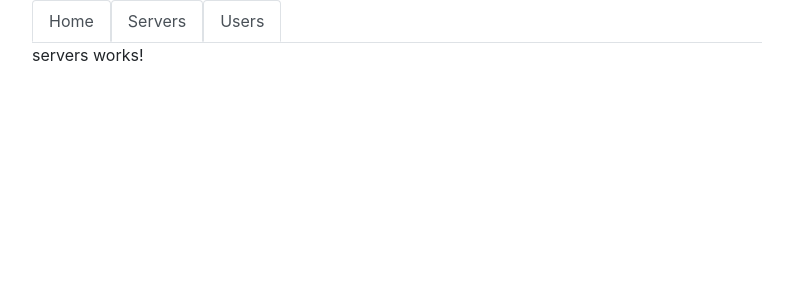
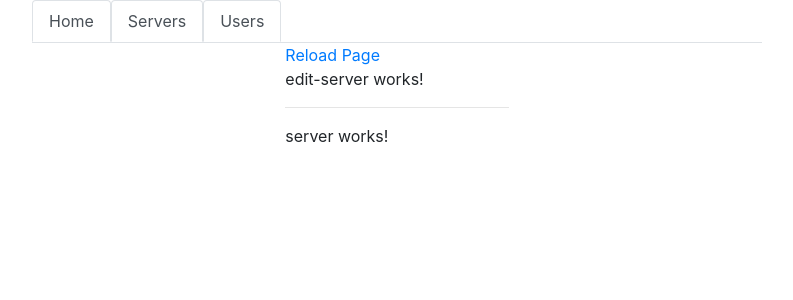
Before and after one commit to zuhi/AngularCourse-Routing, an Angular app: page /servers in a window 1280 px wide. Shown: the top 300 px of the page, without its empty margins (53-846 px from the left). Built offline with nearby package versions, Linux system fonts and the light colour scheme.

Commit message:
Styling active router link

```diff
--- a/src/app/app.component.html
+++ b/src/app/app.component.html
@@ -1,10 +1,16 @@
 <div  class="container">
   <div class="row">
     <div class="col-xs-12 col-sm-10 col-md-8 col-sm-offset-1 col-md-offset-2">
-      <ul class="nav nav-tabs">
-        <li role="presentation" class="active"><a class="nav-link active" href="#">Home</a></li>
-        <li role="presentation"><a class="nav-link active" href="/servers">Servers</a></li>
-        <li role="presentation"><a class="nav-link active" href="/users">Users</a></li>
+      <ul class="nav nav-tabs" role="tab">
+        <li class="presentation"
+        routerLinkActive="active"
+        [routerLinkActiveOptions]="{exact:true}"><a class="nav-link active"  routerLink="/">Home</a></li>
+        <li class="presentation"
+        routerLinkActive="active"
+        ><a class="nav-link active"  routerLink="/servers">Servers</a></li>
+        <li class="presentation"
+        routerLinkActive="active"
+        ><a class="nav-link active"  [routerLink]="['/users']">Users</a></li>
       </ul>
     </div>
   </div>
--- a/src/app/servers/servers.component.html
+++ b/src/app/servers/servers.component.html
@@ -1 +1,18 @@
-<p>servers works!</p>
+<div class="row">
+    <div class="col-xs-12 col-sm-4">
+        <div class="list-group">
+        <a
+          href="#"
+          class="list-group-item"
+          *ngFor="let server of servers">
+          {{server.name}}
+        </a>
+    </div>
+</div>
+<div class="col-xs-12 col-sm-4">
+    <a routerLink="/servers">Reload Page</a>
+    <app-edit-server></app-edit-server>
+    <hr>
+    <app-server></app-server>
+</div>
+</div>
--- a/src/app/servers/servers.component.ts
+++ b/src/app/servers/servers.component.ts
@@ -6,7 +6,7 @@ import { Component, OnInit } from '@angular/core';
   styleUrls: ['./servers.component.css']
 })
 export class ServersComponent implements OnInit {
-
+  servers: string[];
   constructor() { }
 
   ngOnInit(): void {
```
